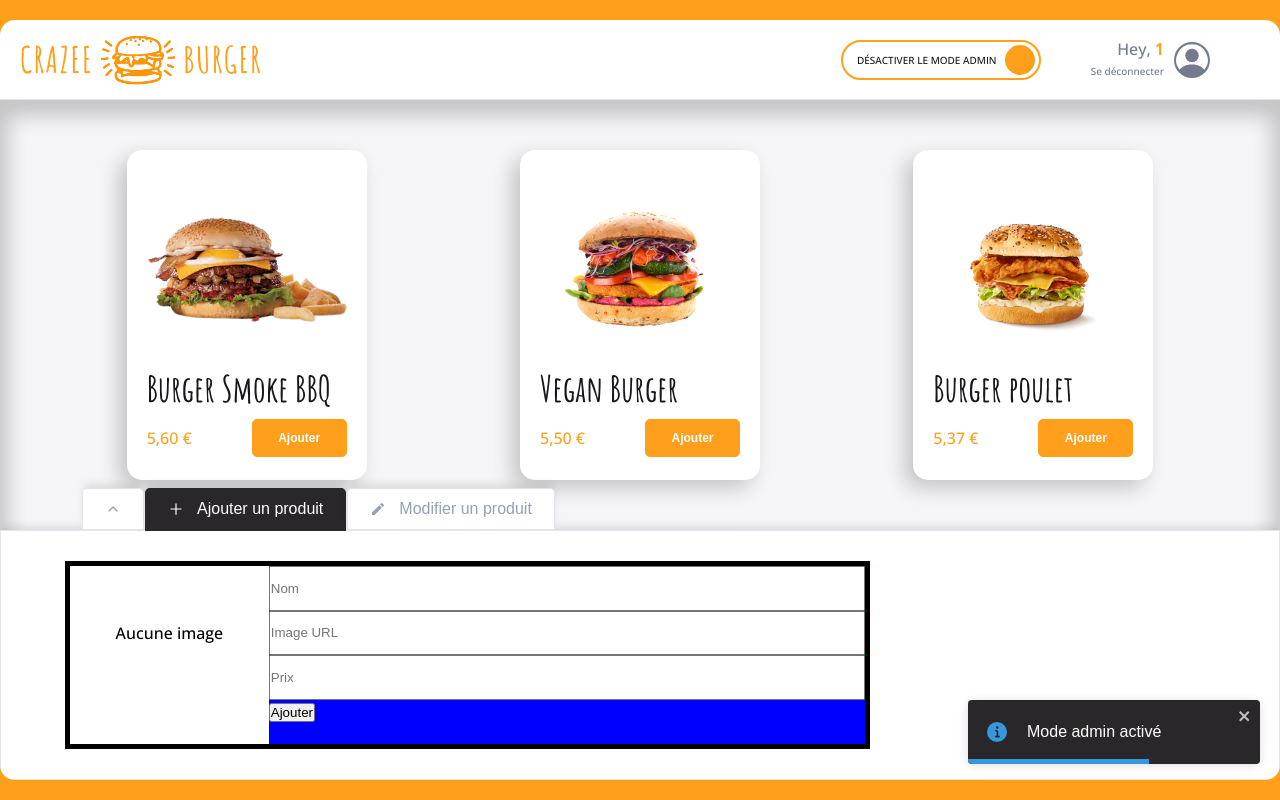
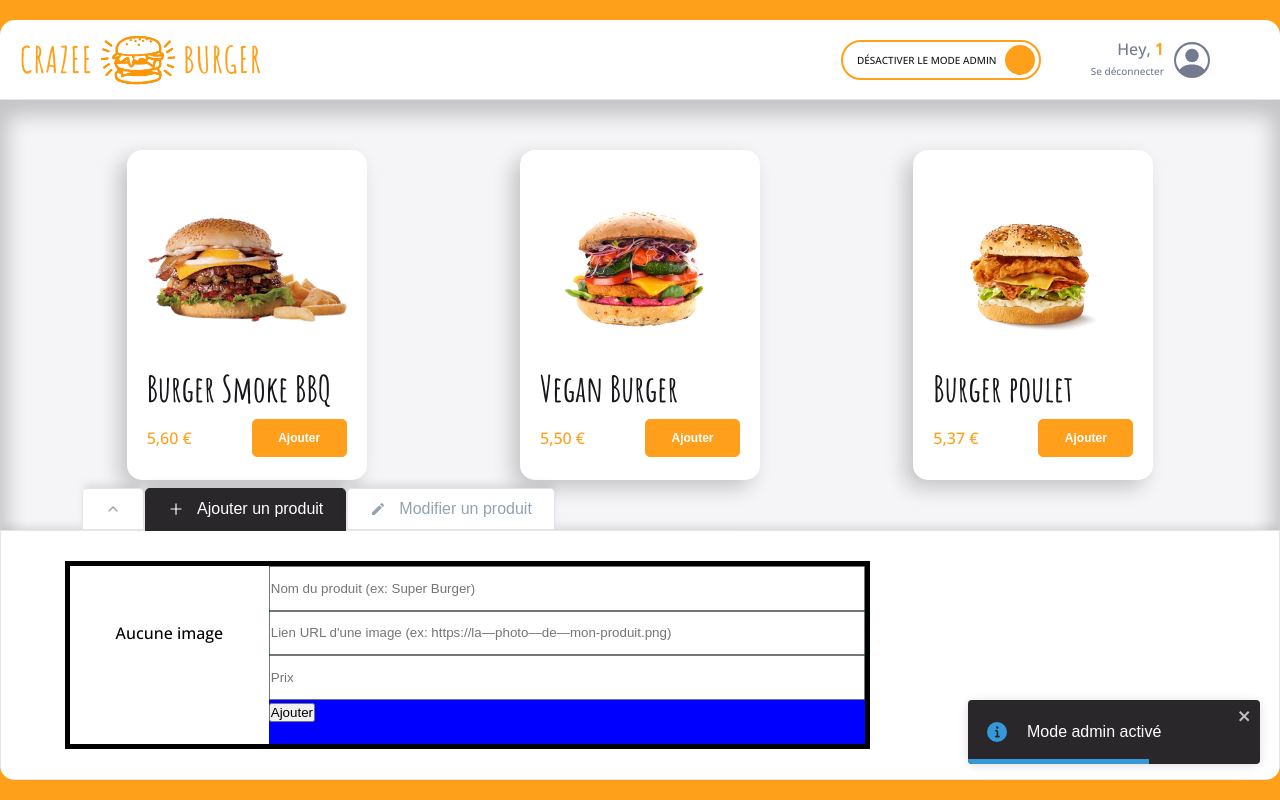
Before and after one commit to Chermann-KING/burger, a React (Create React App) app: page /order/1 in a window 1280 px wide. Both pictures are taken after a click on the label 940 px from the left and 59 px from the top of the page. Built offline with nearby package versions, Linux system fonts and the light colour scheme.

Commit message:
🚧 F08: ORDER > Admin > Tabs > AddForm > change placeholder texts

```diff
--- a/src/components/pages/order/Main/Admin/AdminPanel/AddForm.js
+++ b/src/components/pages/order/Main/Admin/AdminPanel/AddForm.js
@@ -50,14 +50,14 @@ export default function AddForm() {
       <div className="input-fields">
         <input
           type="text"
-          placeholder="Nom"
+          placeholder="Nom du produit (ex: Super Burger)"
           name="title"
           value={newProduct.title}
           onChange={handleChange}
         />
         <input
           type="text"
-          placeholder="Image URL"
+          placeholder="Lien URL d'une image (ex: https://la—photo—de—mon-produit.png)"
           name="imageSource"
           value={newProduct.imageSource}
           onChange={handleChange}
```
